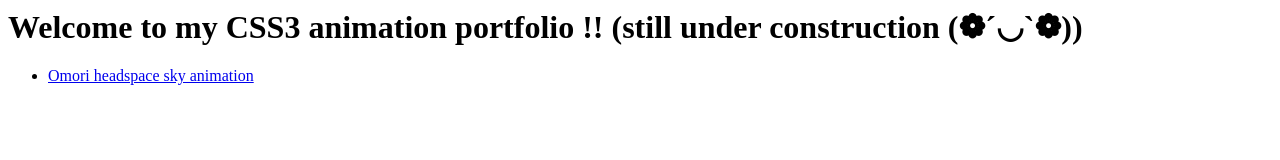
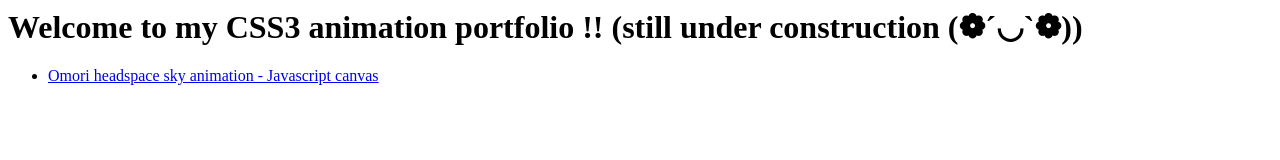
Before and after one commit to Knoppiix/Animation-experiments, a plain HTML site: page index.html in a window 1280 px wide. Drawn offline with Linux system fonts and the light colour scheme.

Commit message:
Update index.html

```diff
--- a/index.html
+++ b/index.html
@@ -2,11 +2,12 @@
   <head>
     <meta name="google-site-verification" content="sfhgZptlOp6fM_3BM1lh--TZt_RsGbMiTELMU-JPVVk" />
     <meta name="description" content="Javascript omori headspace sky animation">
+    <title>Omori headspace sky animation</title>
   </head>
   <body>
     <h1>Welcome to my CSS3 animation portfolio !! (still under construction (❁´◡`❁))</h1>
     <ul>
-      <li><a href="https://knoppiix.github.io/Animation-experiments/omori-headspace-sky/">Omori headspace sky animation</a></li>
+      <li><a href="https://knoppiix.github.io/Animation-experiments/omori-headspace-sky/">Omori headspace sky animation - Javascript canvas</a></li>
     </ul>
   </body>
 </html>
```
